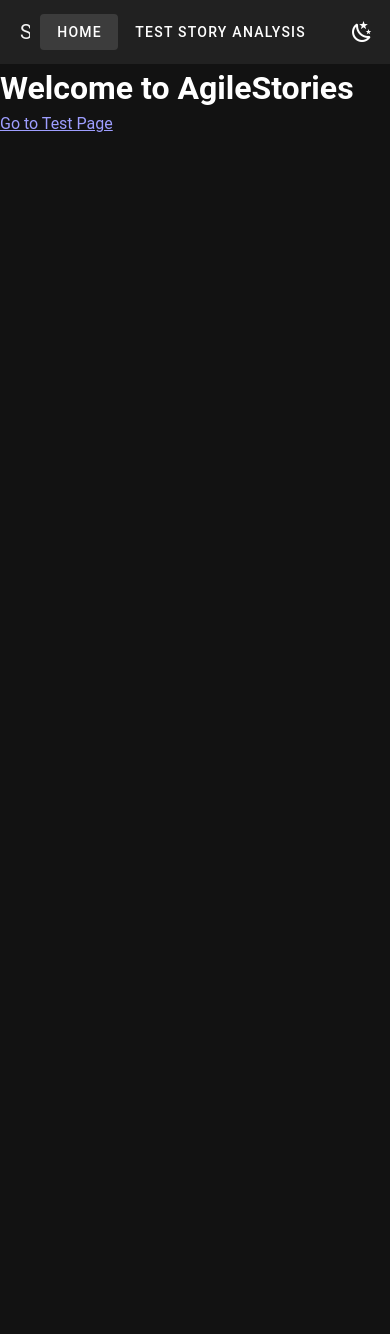
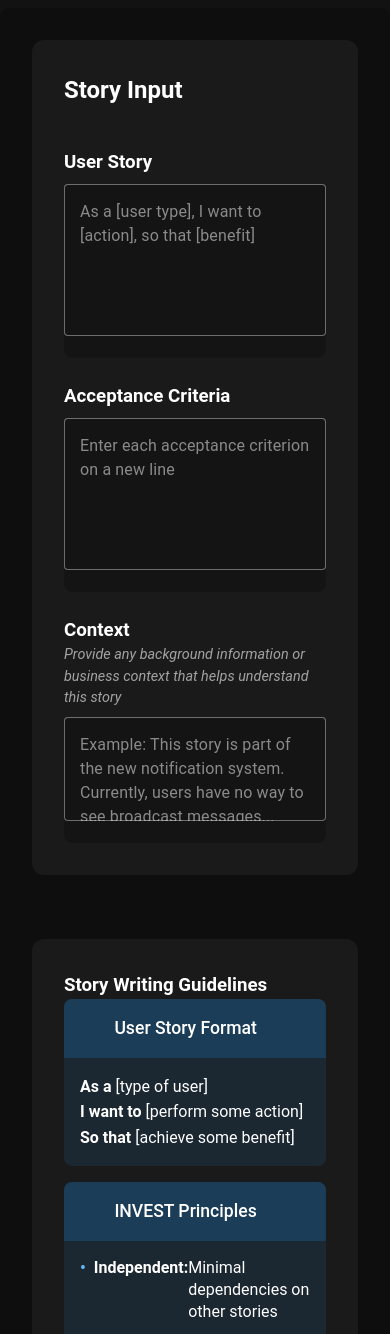
Before and after one commit to davechogan/AgileStories, a Vue app in the folder frontend/: page / in a window 390 px wide. Shown: the top 1334 px of the page. Before the commit the page ends 844 px from the top, so only its background shows below. Built offline with nearby package versions, Linux system fonts and the light colour scheme; the HTML template or start-up script is replaced by a standard one.

Commit message:
feat: implement StoryInput as home page
- Convert test page to production StoryInput component
- Implement two-column layout with guidelines
- Add story, AC, and context input sections
- Add submit functionality with API connection
- Add responsive design and validation
- Update router configuration

```diff
--- a/frontend/src/App.vue
+++ b/frontend/src/App.vue
@@ -1,31 +1,11 @@
 <template>
-  <v-app :theme="theme" :class="theme">
-    <v-app-bar :class="`${theme}-theme`" flat>
-      <v-app-bar-title class="app-title">Story Generator</v-app-bar-title>
-      <v-spacer></v-spacer>
-      <v-btn to="/">HOME</v-btn>
-      <v-btn to="/test-story-analysis">TEST STORY ANALYSIS</v-btn>
-      <v-btn icon @click="toggleTheme" class="ml-4">
-        <v-icon>{{ theme === 'dark' ? 'mdi-weather-sunny' : 'mdi-weather-night' }}</v-icon>
-      </v-btn>
-    </v-app-bar>
-
-    <v-main :class="`${theme}-theme`">
+  <v-app>
+    <v-main>
       <router-view></router-view>
     </v-main>
   </v-app>
 </template>
 
 <script setup lang="ts">
-import RouterDebug from './components/RouterDebug.vue'
+//
 </script>
-
-<style>
-/* Global styles if needed */
-
-.app-title {
-  color: rgba(255, 255, 255, 0.95) !important; /* Much lighter, almost white */
-  font-weight: 300; /* Lighter font weight */
-  letter-spacing: 0.5px; /* Slight letter spacing for better readability */
-}
-</style>
--- a/frontend/src/main.ts
+++ b/frontend/src/main.ts
@@ -1,31 +1,11 @@
 import { createApp } from 'vue'
-import { createPinia } from 'pinia'
 import App from './App.vue'
 import router from './router'
+import vuetify from './plugins/vuetify'
 
-// Vuetify
-import 'vuetify/styles'
-import { createVuetify } from 'vuetify'
-import * as components from 'vuetify/components'
-import * as directives from 'vuetify/directives'
-import '@mdi/font/css/materialdesignicons.css'
-
-// Create Vuetify instance
-const vuetify = createVuetify({
-  components,
-  directives,
-  theme: {
-    defaultTheme: 'dark'
-  }
-})
-
-// Create app
 const app = createApp(App)
 
-// Use plugins
-app.use(createPinia())
 app.use(router)
 app.use(vuetify)
 
-// Mount app
 app.mount('#app')
--- /dev/null
+++ b/frontend/src/plugins/vuetify.ts
@@ -0,0 +1,14 @@
+import 'vuetify/styles'
+import { createVuetify } from 'vuetify'
+import * as components from 'vuetify/components'
+import * as directives from 'vuetify/directives'
+
+const vuetify = createVuetify({
+  components,
+  directives,
+  theme: {
+    defaultTheme: 'dark'
+  }
+})
+
+export default vuetify
--- a/frontend/src/router/index.ts
+++ b/frontend/src/router/index.ts
@@ -1,9 +1,7 @@
 import { createRouter, createWebHistory } from 'vue-router'
-import HomeView from '../views/HomeView.vue'
-import TestView from '../views/TestView.vue'
-import TestEstimateView from '../views/TestEstimateView.vue'
-import TestFormatView from '../views/TestFormatView.vue'
-import TestTechReviewView from '../views/TestTechReviewView.vue'
+import StoryInput from '@/views/StoryInput.vue'
+import TestFormatView from '@/views/TestFormatView.vue'
+import TestTechReviewView from '@/views/TestTechReviewView.vue'
 
 const router = createRouter({
   history: createWebHistory(import.meta.env.BASE_URL),
@@ -11,25 +9,7 @@ const router = createRouter({
     {
       path: '/',
       name: 'home',
-      component: HomeView,
-    },
-    {
-      path: '/about',
-      name: 'about',
-      // route level code-splitting
-      // this generates a separate chunk (About.[hash].js) for this route
-      // which is lazy-loaded when the route is visited.
-      component: () => import('../views/AboutView.vue'),
-    },
-    {
-      path: '/test',
-      name: 'test',
-      component: TestView,
-    },
-    {
-      path: '/test/estimate',
-      name: 'test-estimate',
-      component: TestEstimateView,
+      component: StoryInput
     },
     {
       path: '/test-format',
@@ -41,7 +21,7 @@ const router = createRouter({
       name: 'test-tech-review',
       component: TestTechReviewView
     }
-  ],
+  ]
 })
 
 export default router
--- /dev/null
+++ b/frontend/src/views/StoryInput.vue
@@ -0,0 +1,320 @@
+<template>
+  <div class="story-input">
+    <div class="two-column-layout">
+      <!-- Left Column: Story Input -->
+      <div class="primary-content-wrapper">
+        <div class="primary-content">
+          <h2>Story Input</h2>
+
+          <div class="input-section">
+            <h3>User Story</h3>
+            <v-textarea
+              v-model="userStory"
+              auto-grow
+              variant="outlined"
+              placeholder="As a [user type], I want to [action], so that [benefit]"
+              class="story-input"
+              :rules="[v => !!v || 'Story is required']"
+            ></v-textarea>
+          </div>
+
+          <div class="input-section mt-6">
+            <h3>Acceptance Criteria</h3>
+            <v-textarea
+              v-model="acceptanceCriteria"
+              auto-grow
+              variant="outlined"
+              placeholder="Enter each acceptance criterion on a new line"
+              class="ac-input"
+              :rules="[v => !!v || 'At least one acceptance criterion is required']"
+            ></v-textarea>
+          </div>
+
+          <div class="input-section mt-6">
+            <h3>Context</h3>
+            <div class="input-hint">Provide any background information or business context that helps understand this story</div>
+            <v-textarea
+              v-model="context"
+              auto-grow
+              variant="outlined"
+              placeholder="Example: This story is part of the new notification system. Currently, users have no way to see broadcast messages..."
+              class="context-input"
+              rows="3"
+            ></v-textarea>
+          </div>
+        </div>
+      </div>
+
+      <!-- Right Column: Guidelines -->
+      <div class="guidelines-panel">
+        <div class="guidelines-section">
+          <h3>Story Writing Guidelines</h3>
+          <div class="guideline-card">
+            <div class="guideline-header">
+              <v-icon color="primary" class="mr-2">mdi-format-quote-open</v-icon>
+              User Story Format
+            </div>
+            <div class="guideline-content">
+              <p><strong>As a</strong> [type of user]</p>
+              <p><strong>I want to</strong> [perform some action]</p>
+              <p><strong>So that</strong> [achieve some benefit]</p>
+            </div>
+          </div>
+
+          <div class="guideline-card mt-4">
+            <div class="guideline-header">
+              <v-icon color="success" class="mr-2">mdi-checkbox-marked-circle</v-icon>
+              INVEST Principles
+            </div>
+            <div class="guideline-content">
+              <ul class="invest-list">
+                <li><strong>Independent:</strong> Minimal dependencies on other stories</li>
+                <li><strong>Negotiable:</strong> Flexible in implementation details</li>
+                <li><strong>Valuable:</strong> Delivers clear value to users</li>
+                <li><strong>Estimable:</strong> Can be sized relatively easily</li>
+                <li><strong>Small:</strong> Completable within one sprint</li>
+                <li><strong>Testable:</strong> Clear criteria for completion</li>
+              </ul>
+            </div>
+          </div>
+
+          <div class="guideline-card mt-4">
+            <div class="guideline-header">
+              <v-icon color="warning" class="mr-2">mdi-lightbulb</v-icon>
+              Acceptance Criteria Tips
+            </div>
+            <div class="guideline-content">
+              <ul>
+                <li>Use clear, specific language</li>
+                <li>One criterion per line</li>
+                <li>Include all success conditions</li>
+                <li>Consider edge cases</li>
+                <li>Make them testable</li>
+              </ul>
+            </div>
+          </div>
+        </div>
+      </div>
+    </div>
+  </div>
+</template>
+
+<script setup lang="ts">
+import { ref, computed } from 'vue'
+import { useRouter } from 'vue-router'
+
+const router = useRouter()
+const context = ref('')
+const userStory = ref('')
+const acceptanceCriteria = ref('')
+const loading = ref(false)
+
+const isValid = computed(() => {
+  return userStory.value.trim() && acceptanceCriteria.value.trim()
+})
+
+const submitStory = async () => {
+  if (!isValid.value) return
+
+  loading.value = true
+  try {
+    // Send to backend
+    const response = await fetch('/api/story/improve', {
+      method: 'POST',
+      headers: {
+        'Content-Type': 'application/json',
+      },
+      body: JSON.stringify({
+        story: userStory.value,
+        acceptanceCriteria: acceptanceCriteria.value,
+        context: context.value
+      })
+    })
+
+    if (response.ok) {
+      // Navigate to AgileReview on success
+      router.push('/test-format')  // We'll update this to /AgileReview later
+    } else {
+      // Handle error
+      console.error('Failed to submit story')
+    }
+  } finally {
+    loading.value = false
+  }
+}
+</script>
+
+<style>
+.two-column-layout {
+  display: grid;
+  grid-template-columns: 1fr 1fr;
+  gap: 2rem;
+  padding: 2rem;
+  max-width: 1800px;
+  margin: 0 auto;
+  min-height: 100vh;
+  position: relative;
+}
+
+.primary-content-wrapper {
+  position: relative;
+  height: 100%;
+  display: flex;
+  flex-direction: column;
+}
+
+.primary-content {
+  position: sticky;
+  top: 2rem;
+  background: rgba(255, 255, 255, 0.05);
+  border-radius: 12px;
+  padding: 2rem;
+  max-height: calc(100vh - 8rem);
+  overflow-y: auto;
+  flex-grow: 1;
+}
+
+.guidelines-panel {
+  background: rgba(255, 255, 255, 0.05);
+  border-radius: 12px;
+  padding: 2rem;
+}
+
+/* Responsive Design */
+@media (max-width: 1024px) {
+  .two-column-layout {
+    grid-template-columns: 1fr;
+  }
+
+  .primary-content {
+    position: relative;
+    top: 0;
+    max-height: none;
+  }
+
+  .guidelines-panel {
+    margin-top: 2rem;
+  }
+}
+
+.input-section {
+  margin-top: 2.5rem;
+}
+
+.input-section:first-child {
+  margin-top: 1.5rem;
+}
+
+.input-hint {
+  font-size: 0.9rem;
+  color: rgba(255, 255, 255, 0.6);
+  margin-bottom: 0.5rem;
+  font-style: italic;
+}
+
+.story-input,
+.ac-input,
+.context-input {
+  margin-top: 0.5rem;
+  background: rgba(0, 0, 0, 0.2);
+  border-radius: 8px;
+}
+
+/* Style the textarea */
+:deep(.v-field__input) {
+  color: rgba(255, 255, 255, 0.87) !important;
+  font-family: inherit !important;
+  line-height: 1.6 !important;
+}
+
+:deep(.v-field) {
+  border-color: rgba(255, 255, 255, 0.1) !important;
+}
+
+.guideline-card {
+  background: rgba(33, 150, 243, 0.1);
+  border-radius: 8px;
+  overflow: hidden;
+  margin-bottom: 1rem;
+}
+
+.guideline-header {
+  background: rgba(33, 150, 243, 0.2);
+  padding: 1rem;
+  font-weight: 500;
+  font-size: 1.1rem;
+  display: flex;
+  align-items: center;
+}
+
+.guideline-content {
+  padding: 1rem;
+  line-height: 1.6;
+}
+
+.invest-list li {
+  margin-bottom: 0.5rem;
+}
+
+.guidelines-section ul {
+  list-style-type: none;
+  padding-left: 0;
+}
+
+.guidelines-section li {
+  margin-bottom: 0.5rem;
+  display: flex;
+  align-items: flex-start;
+  line-height: 1.4;
+}
+
+.guidelines-section li:before {
+  content: "•";
+  color: #64B5F6;
+  font-weight: bold;
+  margin-right: 0.5rem;
+}
+
+/* Sticky Footer */
+.sticky-footer {
+  position: fixed;
+  bottom: 0;
+  width: calc(50% - 2rem);
+  background: linear-gradient(
+    to top,
+    rgba(30, 30, 30, 1) 0%,
+    rgba(30, 30, 30, 0.9) 70%,
+    rgba(30, 30, 30, 0) 100%
+  );
+  padding: 1rem 0;
+  margin-top: -4rem;
+  pointer-events: none;
+  z-index: 10;
+}
+
+.footer-content {
+  display: flex;
+  flex-direction: column;
+  align-items: center;
+  gap: 0.5rem;
+  pointer-events: auto;
+  padding: 0 2rem;
+}
+
+.footer-hint {
+  font-size: 0.8rem;
+  color: rgba(255, 255, 255, 0.6);
+  font-style: italic;
+}
+
+/* Update responsive styles */
+@media (max-width: 1024px) {
+  .sticky-footer {
+    position: fixed;
+    width: 100%;
+    left: 0;
+    right: 0;
+    margin-top: 0;
+  }
+}
+</style>
--- a/frontend/vite.config.ts
+++ b/frontend/vite.config.ts
@@ -1,14 +1,17 @@
 import { fileURLToPath, URL } from 'node:url'
 import { defineConfig } from 'vite'
 import vue from '@vitejs/plugin-vue'
+import vuetify from 'vite-plugin-vuetify'
 
+// https://vitejs.dev/config/
 export default defineConfig({
-  plugins: [vue()],
+  plugins: [
+    vue(),
+    vuetify({ autoImport: true }),
+  ],
   resolve: {
     alias: {
-      '@': fileURLToPath(new URL('./src', import.meta.url)),
-      '@ai': fileURLToPath(new URL('../ai', import.meta.url)),
-      '@scripts': fileURLToPath(new URL('../scripts', import.meta.url))
+      '@': fileURLToPath(new URL('./src', import.meta.url))
     }
   }
 })
```
